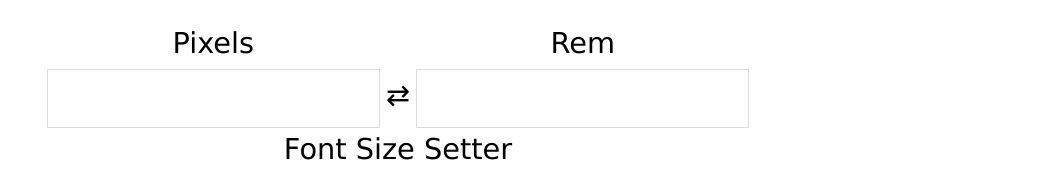
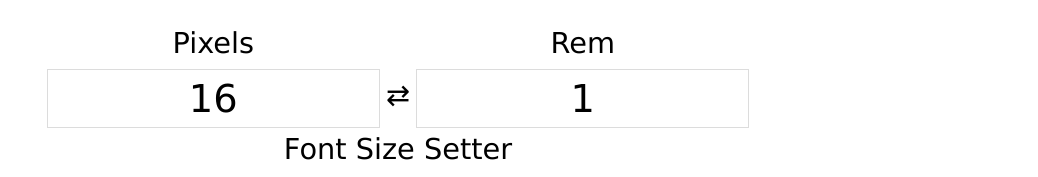
Before and after one commit to ExcitedDeveloper/pxtorem, a React (Vite) app: page / in a window 1280 px wide. Shown: the part 316-493 px from the top of the page, without its empty margins (242-1280 px from the left). Built offline with nearby package versions, Linux system fonts and the light colour scheme.

Commit message:
Start on conversion

```diff
--- a/src/components/ConverterControls/ConverterControls.css
+++ b/src/components/ConverterControls/ConverterControls.css
@@ -27,6 +27,7 @@
   height: 100%;
   text-align: center;
   caret-color: var(--caret-color);
+  color: var(--primary-text);
 }
 
 .converter-controls-input:focus {
--- a/src/components/ConverterControls/ConverterControls.tsx
+++ b/src/components/ConverterControls/ConverterControls.tsx
@@ -8,10 +8,22 @@ import {
 const PIXELS_LABEL = "Pixels"
 const REM_LABEL = "Rem"
 
+enum WhichControl {
+  Left,
+  Right,
+}
+
 const ConverterControls = () => {
-  const { direction, setDirection } = useConverter()
+  const { direction, setDirection, pixels, setPixels, rootFontSize } =
+    useConverter()
   const [leftLabel, setLeftLabel] = useState(PIXELS_LABEL)
   const [rightLabel, setRightLabel] = useState(REM_LABEL)
+  const [leftControlText, setLeftControlText] = useState<string>()
+  const [rightControlText, setRightControlText] = useState<string>()
+
+  const pixelsToRem = (): string => {
+    return (pixels / rootFontSize).toString()
+  }
 
   useEffect(() => {
     if (direction === ConversionDirection.PxToRem) {
@@ -22,6 +34,16 @@ const ConverterControls = () => {
       setRightLabel(PIXELS_LABEL)
     }
   }, [direction])
+
+  useEffect(() => {
+    if (direction === ConversionDirection.PxToRem) {
+      setLeftControlText(pixels.toString())
+      setRightControlText(pixelsToRem())
+    } else {
+      setLeftControlText(pixelsToRem())
+      setRightControlText(pixels.toString())
+    }
+  }, [pixels, direction])
 
   const toggleDirection = () => {
     setDirection(
@@ -36,7 +58,11 @@ const ConverterControls = () => {
       <label htmlFor=''>
         {leftLabel}
         <div className='converter-controls-numeric'>
-          <input type='text' className='converter-controls-input' />
+          <input
+            type='text'
+            className='converter-controls-input'
+            value={leftControlText}
+          />
         </div>
       </label>
       <div className='converter-controls-toggle'>
@@ -45,7 +71,11 @@ const ConverterControls = () => {
       <label htmlFor=''>
         {rightLabel}
         <div className='converter-controls-numeric'>
-          <input type='text' className='converter-controls-input' />
+          <input
+            type='text'
+            className='converter-controls-input'
+            value={rightControlText}
+          />
         </div>
       </label>
     </div>
```
